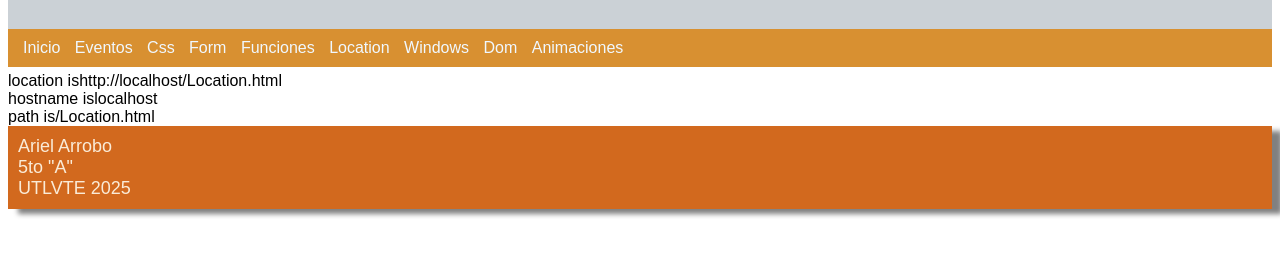
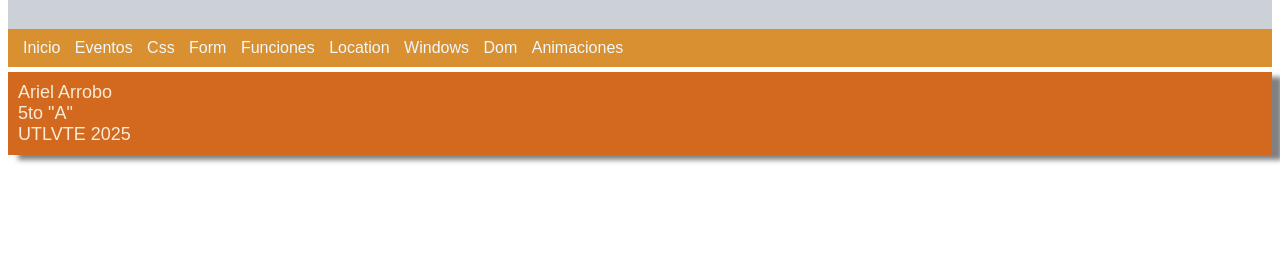
Before and after one commit to Arrobi-cloud/PracticaCss, a plain HTML site: page Location.html in a window 1280 px wide. Shown: the part 79-334 px from the top of the page. Drawn offline with Linux system fonts and the light colour scheme.

Commit message:
Update Location.html

```diff
--- a/Location.html
+++ b/Location.html
@@ -30,14 +30,6 @@
     </div>
     <div id="demo"></div>
 
-    <script>
-        document.getElementById("demo").innerHTML = "location is" + location.href + "<br>";
-
-        document.getElementById("demo").innerHTML += "hostname is" + location.hostname + "<br>";
-
-        document.getElementById("demo").innerHTML += "path is" + location.pathname + "<br>";
-
-    </script>
     <div id="footer">
         Ariel Arrobo <br>
         5to "A" <br>
```
